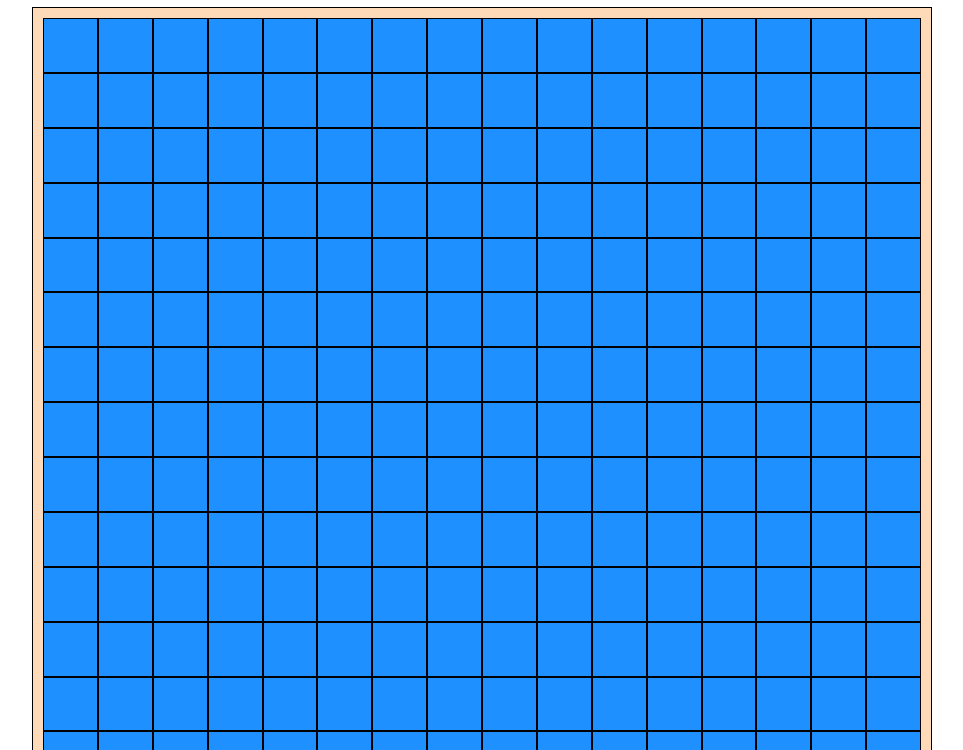
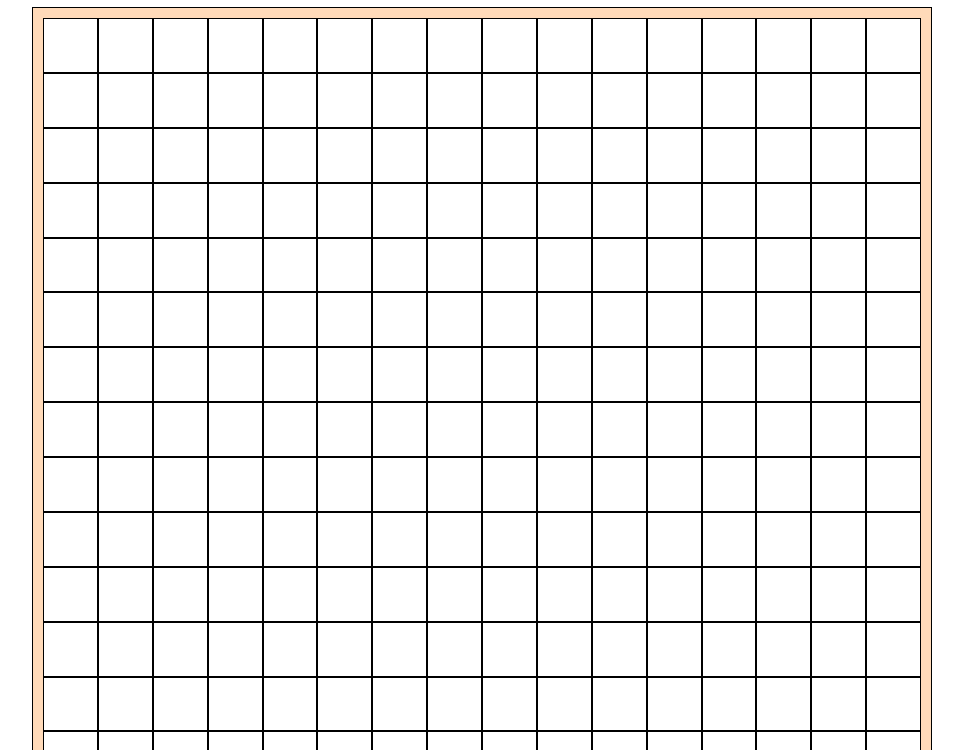
Before and after one commit to nicom16/top-project-etch-a-sketch, a plain HTML site: page index.html in a window 1280 px wide. Shown: the part 50-800 px from the top of the page, without its empty margins (158-1121 px from the left). Drawn offline with Linux system fonts and the light colour scheme.

Commit message:
Added hover effect to change square background

```diff
--- a/css/style.css
+++ b/css/style.css
@@ -30,5 +30,5 @@ h1 {
   width: 6.25%;
   height: 6.25%;
   border: 1px solid black;
-  background: dodgerblue;
+  background: white;
 }
--- a/js/main.js
+++ b/js/main.js
@@ -3,8 +3,16 @@
 // Grid
 let gridContainer = document.querySelector('.grid-container');
 
-for (let i = 0; i < 16*16; i++) {
-  const square = document.createElement('div');
+for (let i = 0; i < 16 * 16; i++) {
+  let square = document.createElement('div');
   square.classList.add('square');
-  gridContainer.appendChild(square.cloneNode(true));
+
+  // Cloning square in order to be able to reiterate with for {}: without clonation it would stop at second iteration (.appendChild() removes the contenttent of the appended node)
+  let clonedSquare = square;
+
+  clonedSquare.addEventListener('mouseover', (event) => {
+    event.currentTarget.style.background = "black";
+  });
+
+  gridContainer.appendChild(clonedSquare);
 }
```
